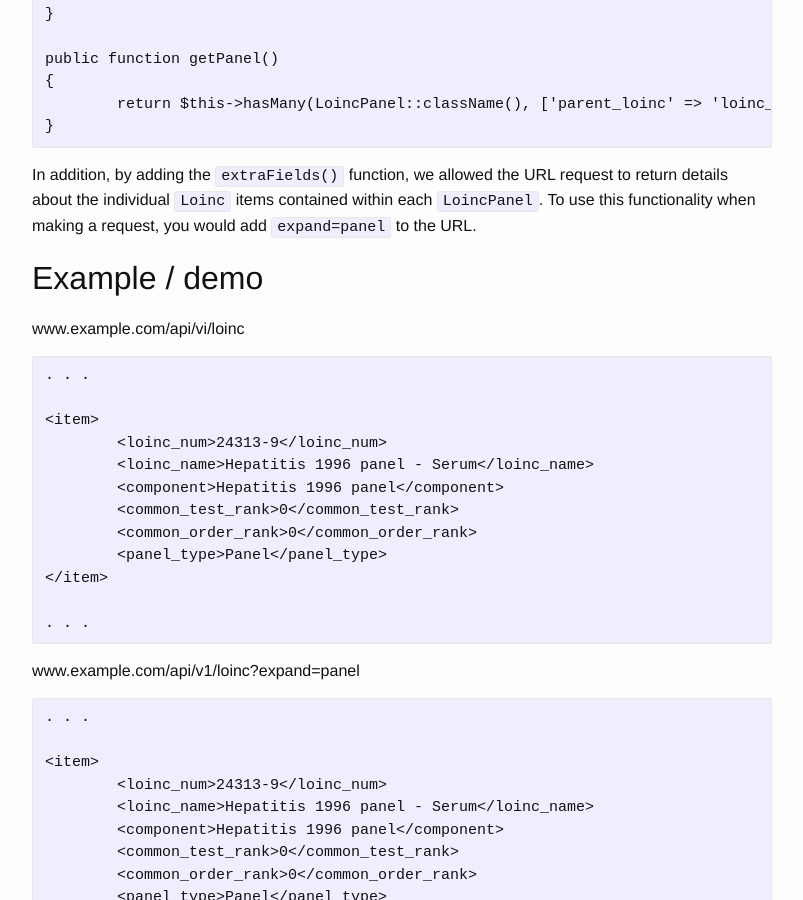
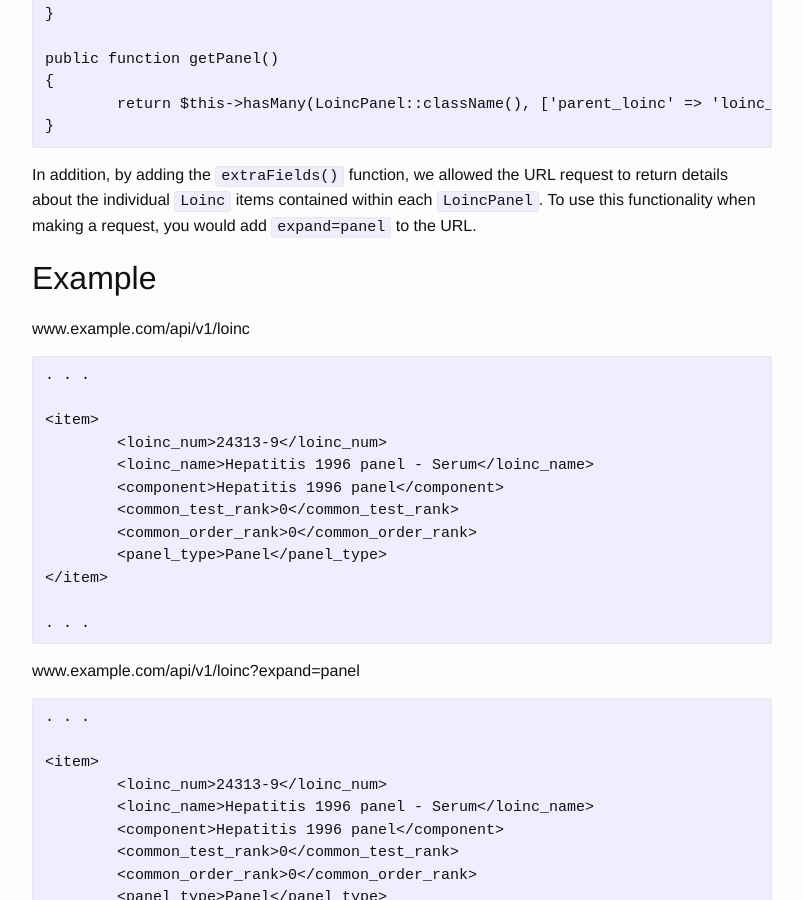
Before and after one commit to jrlegrand/jrlegrand.github.io, a Jekyll site: the page built from _posts/2016-02-15-restful-api-yii.markdown, in a window 1280 px wide and 900 px high, scrolled down 3303 px. Shown: the whole window, without its empty margins (238-1041 px from the left). Built offline with Jekyll 4.4.1, drawn with Linux system fonts in a browser that asks for light colours.

Commit message:
Update 2016-02-15-restful-api-yii.markdown

```diff
--- a/_posts/2016-02-15-restful-api-yii.markdown
+++ b/_posts/2016-02-15-restful-api-yii.markdown
@@ -131,9 +131,9 @@ Also, we need to define the relations between LOINC codes and LOINC panels.  We
 
 In addition, by adding the `extraFields()` function, we allowed the URL request to return details about the individual `Loinc` items contained within each `LoincPanel`.  To use this functionality when making a request, you would add `expand=panel` to the URL.
 
-## Example / demo
+## Example
 
-www.example.com/api/vi/loinc
+www.example.com/api/v1/loinc
 
 	. . .
 
```
